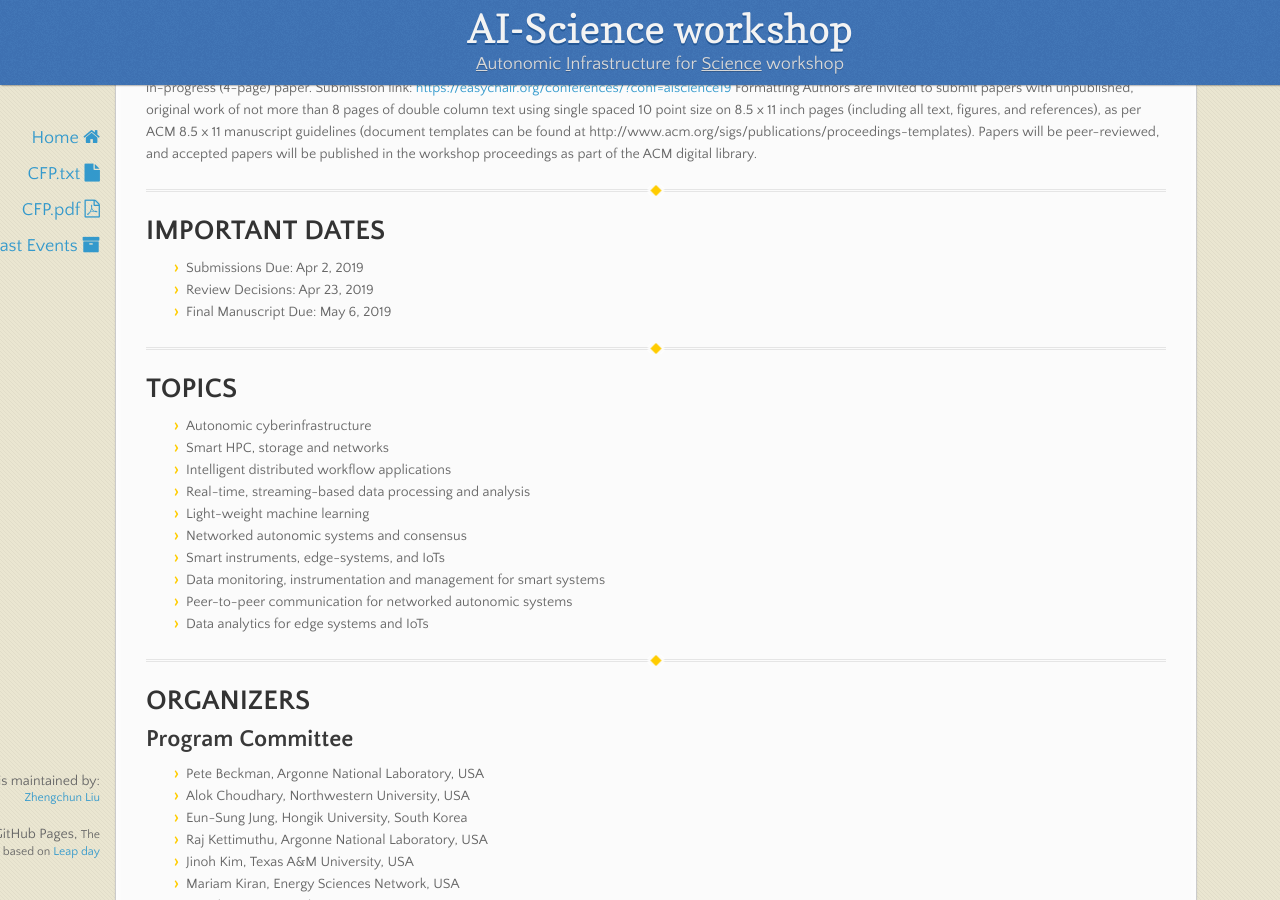
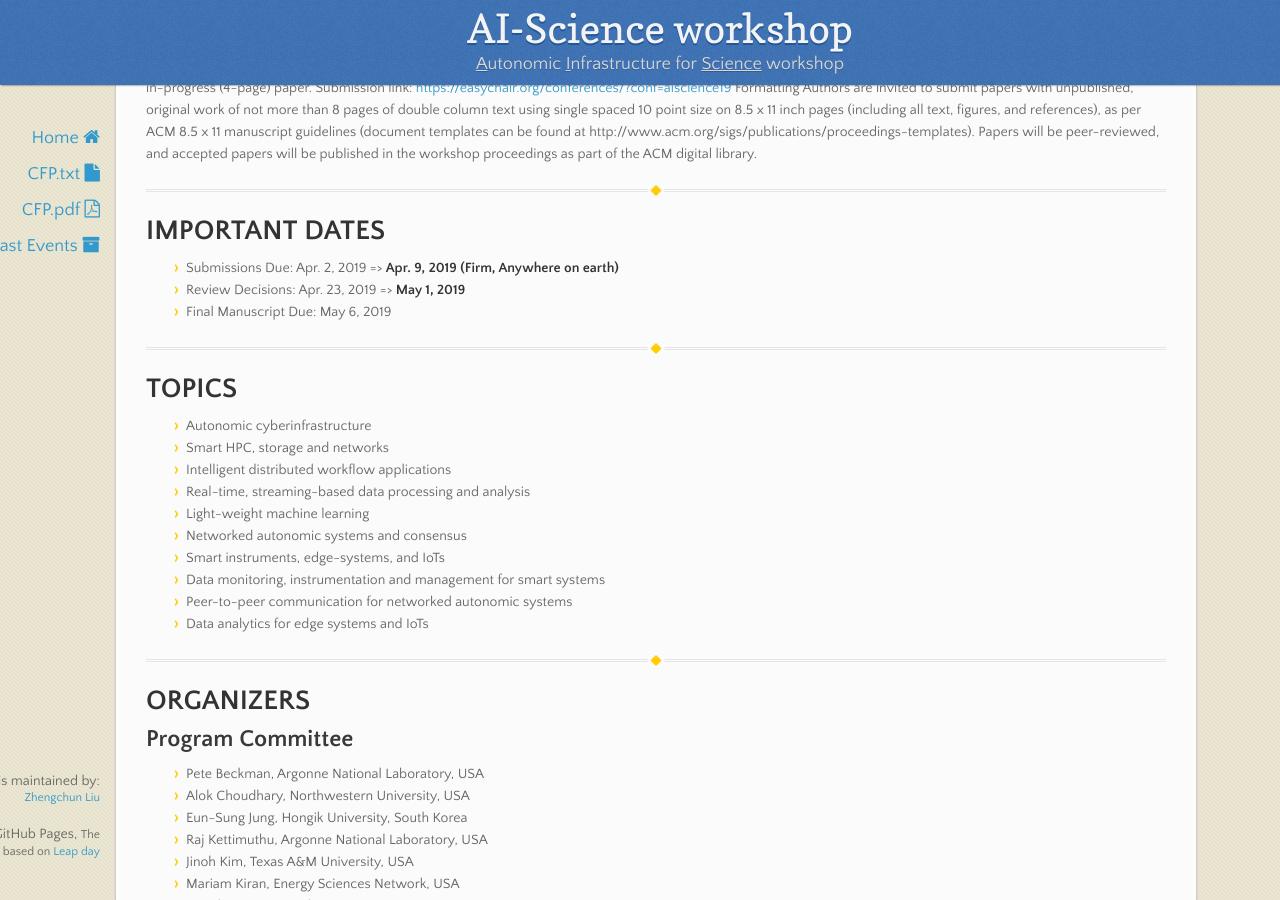
Before and after one commit to ai-science/ai-science.github.io, a Jekyll site: the page built from index.md, in a window 1280 px wide and 900 px high, scrolled down 659 px. Built offline with Jekyll 4.4.1, drawn with Linux system fonts in a browser that asks for light colours; nearby versions of some CDN libraries.

Commit message:
add, delete, polish etc.

```diff
--- a/doc/CFP-ai-science-2019.txt
+++ b/doc/CFP-ai-science-2019.txt
@@ -7,8 +7,8 @@ To be held in conjunction with ACM HPDC 2019 in Phoenix, Arizona, June 24, 2019.
 
 IMPORTANT DATES
 ==================
-Submissions Due: Apr 2, 2019
-Review Decisions: Apr 23, 2019
+Submissions Due: Apr 2, 2019 => April 9, 2019 (firm, anywhere on earth)
+Review Decisions: Apr 23, 2019 => May 1, 2019
 Final Manuscript Due: May 6, 2019
 
 SCOPE
--- a/index.md
+++ b/index.md
@@ -21,8 +21,8 @@ Authors are invited to submit papers with unpublished, original work of not more
 
 ---
 # IMPORTANT DATES
-* Submissions Due: Apr 2, 2019
-* Review Decisions: Apr 23, 2019
+* Submissions Due: Apr. 2, 2019 => __Apr. 9, 2019 (Firm, Anywhere on earth)__
+* Review Decisions: Apr. 23, 2019 => __May 1, 2019__
 * Final Manuscript Due: May 6, 2019
 
 ---
```
Also changed, not shown: 1 other file.
